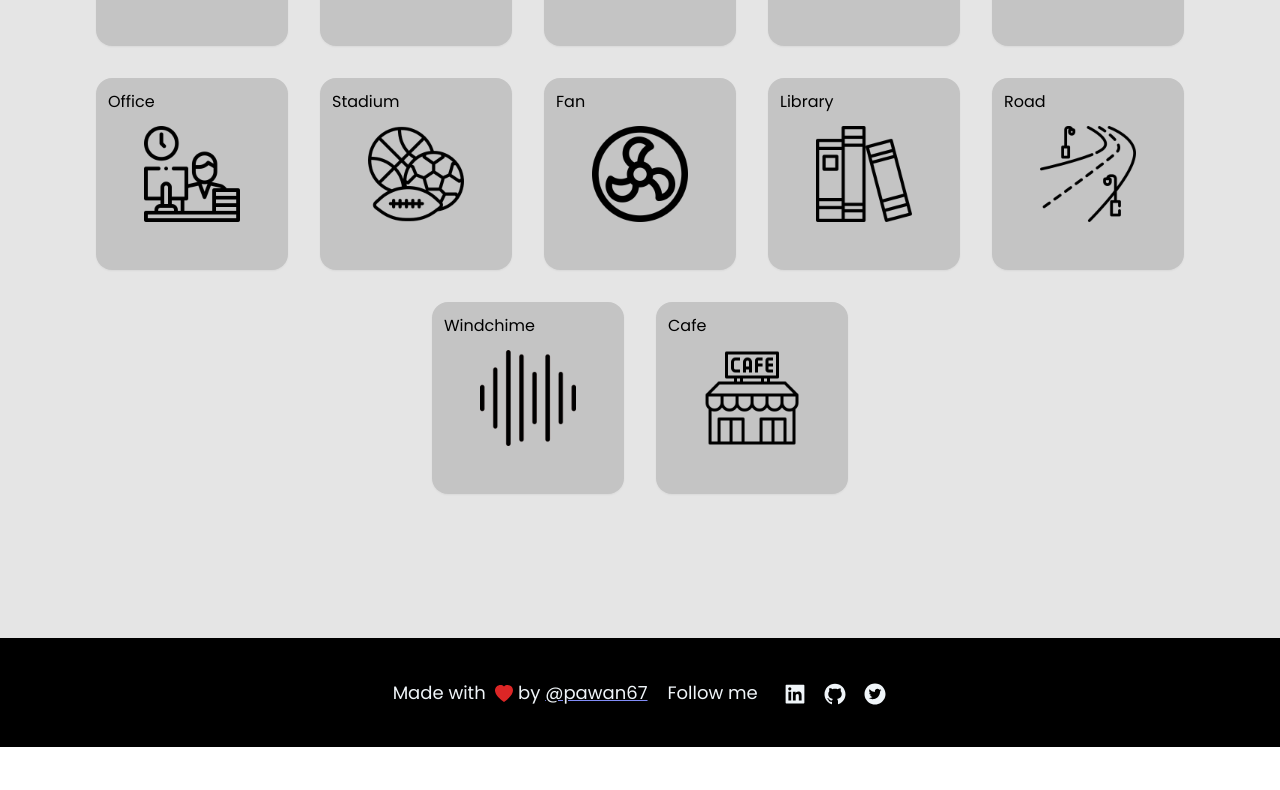
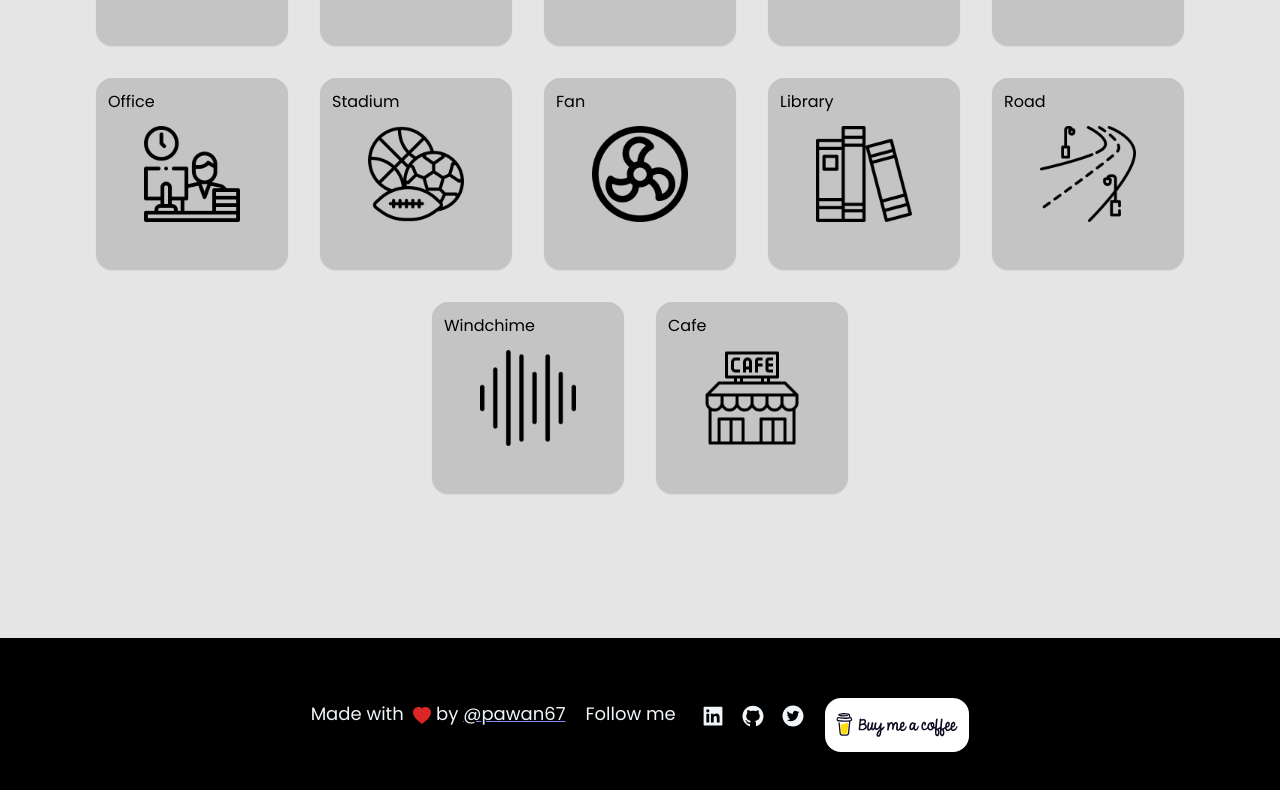
Before and after one commit to pawan67/relaxo, a React (Create React App) app: page / in a window 1280 px wide. Shown: the part 826-1616 px from the top of the page. Before the commit the page ends 1573 px from the top, so only its background shows below. Built offline with nearby package versions, Linux system fonts and the light colour scheme.

Commit message:
BUymeCofee

```diff
--- a/public/index.html
+++ b/public/index.html
@@ -32,6 +32,7 @@
     <noscript>You need to enable JavaScript to run this app.</noscript>
     <div id="root"></div>
   </body>
+
   <style>
     .MuiSlider-colorSecondary {
       color: #03b88d;
--- a/src/App.js
+++ b/src/App.js
@@ -142,6 +142,8 @@ function App() {
 
         {toggleBtn}
       </div>
+
+
     </div>
   );
 }
--- a/src/Footer.js
+++ b/src/Footer.js
@@ -8,6 +8,7 @@ import {
 function Footer() {
   return (
     <div className=" bg-[#000000]   w-screen  mt-32">
+      <a href="https://www.buymeacoffee.com/pawan.67"></a>
       <div className="container font-poppins text-xl   text-center mx-auto p-10 text-[#F0F5F9]">
         <p className=" font-poppins text-lg  inline">
           Made with &nbsp;
@@ -31,8 +32,14 @@ function Footer() {
             <AiFillTwitterCircle className="inline text-2xl ml-4" />
           </a>
         </p>
+        <a href="https://www.buymeacoffee.com/pawan.67">
+          <img
+            className=" rounded-2xl inline ml-5 mt-5 mx-auto w-36 h-full"
+            src="images/buymecofee.svg"
+            alt=""
+          />
+        </a>
       </div>
-
     </div>
   );
 }
```
Also changed, not shown: public/images/buymecofee.svg (added).
